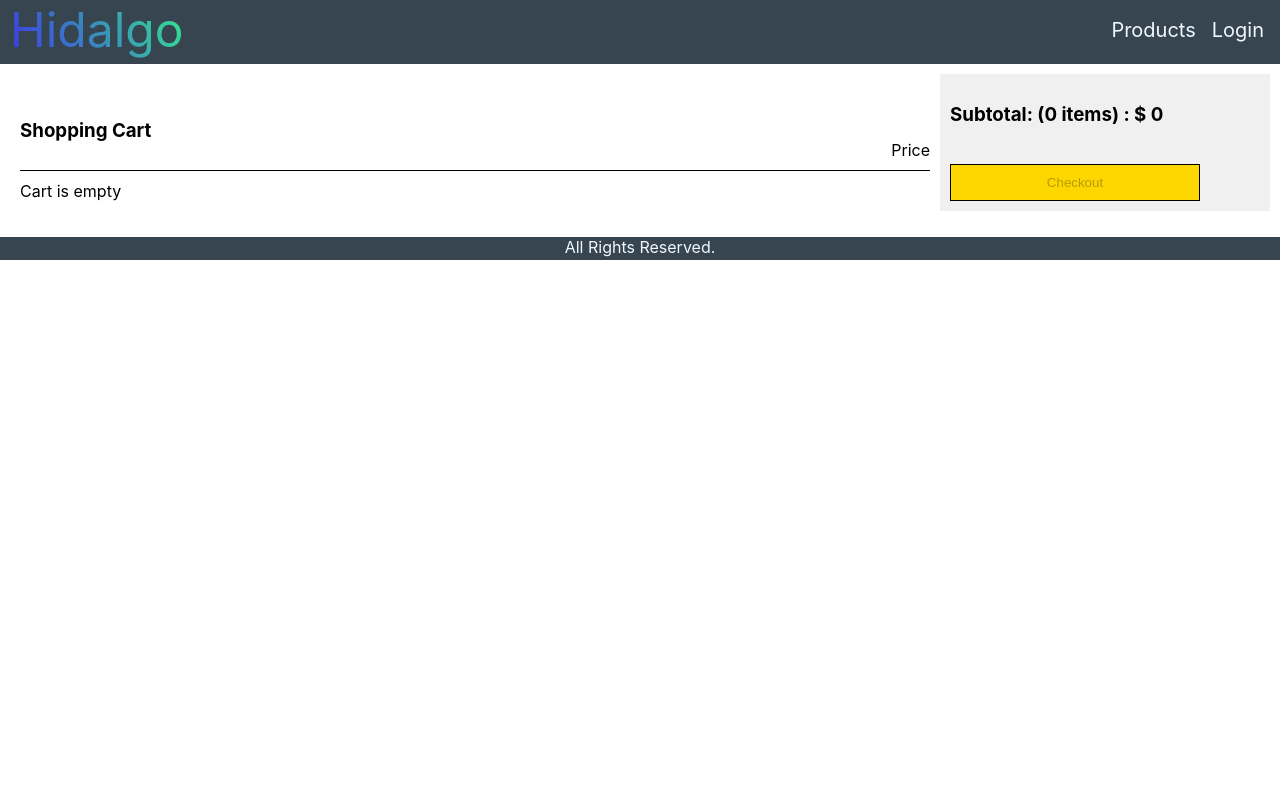
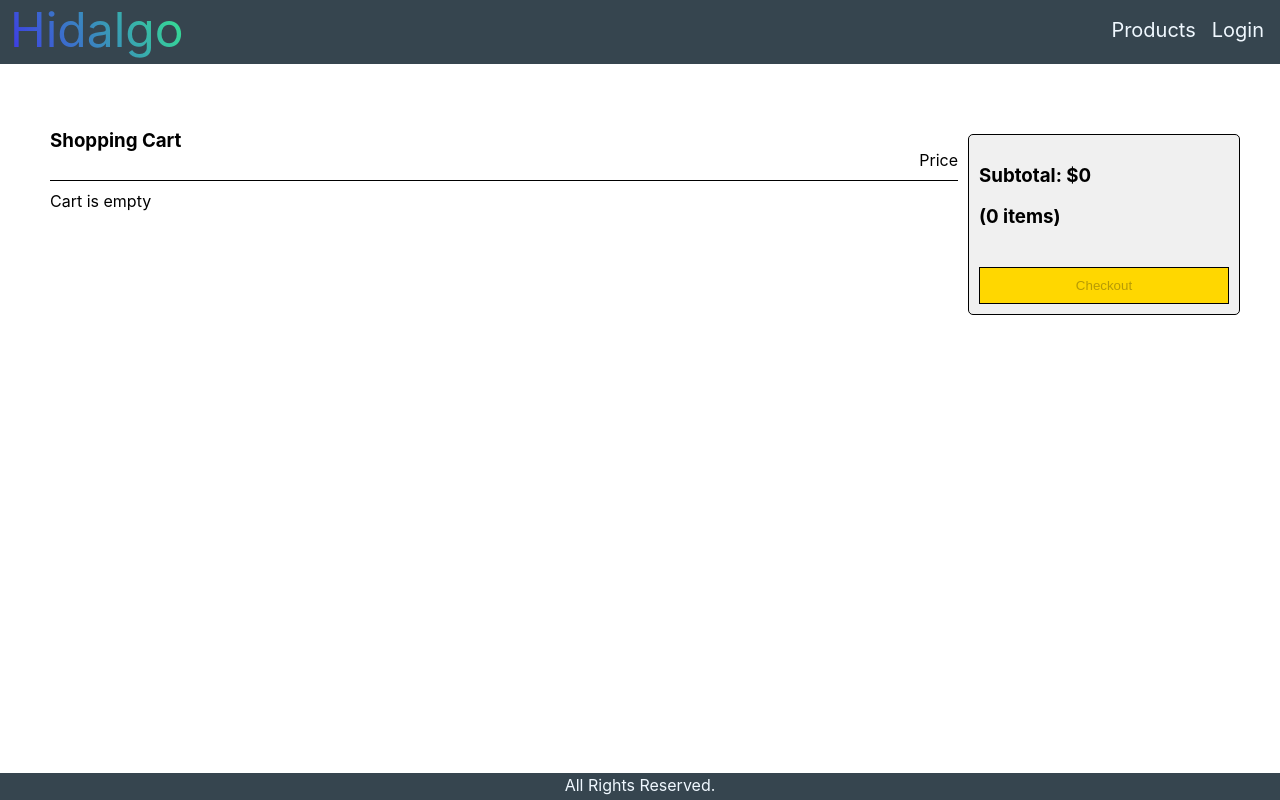
Before and after one commit to Nic-Tmpl/hidalgo, a React (Create React App) app in the folder frontend/: page /cart in a window 1280 px wide. Built offline with nearby package versions, Linux system fonts and the light colour scheme.

Commit message:
css styles for cartscreen, bugfixes

```diff
--- a/frontend/src/App.css
+++ b/frontend/src/App.css
@@ -3,11 +3,19 @@ html {
   box-sizing: border-box; /*border-box avoids padding mess in similar sized elements */
 }
 
-body {
+.body {
+  position: relative;
   font-size: 1.6rem;
   min-height: 100vh;
+  max-width: 100vw;
   margin: 0;
 }
+
+.content-wrap {
+  padding-bottom: 2.5rem;
+}
+
+
 
 #root {
   height: 100%;
@@ -59,6 +67,7 @@ li {
 }
 
 .footer {
+  height: 2.5rem;
   background-color: #36454F;
   font-size: 1.6rem;
   display: flex;
@@ -66,8 +75,8 @@ li {
   align-items: center;
   padding-bottom: 0.25rem;
   color: aliceblue;
- /* position: fixed;
-  bottom: 0;*/
+  position: absolute;
+  bottom: 0;
   width: 100%;
 }
 
@@ -174,20 +183,27 @@ li {
 /* Product Screen styles */
 
 .body-content {
-  height: 80vh;
+  display: flex;
+  flex-direction: column;
+}
+
+
+.link-back {
+  width: 90vw;
+  padding: 1rem;
 }
 
 .product-details {
   display: flex;
   flex-flow: row wrap;
+  width: 90vw;
   margin: 2rem;
   justify-content: space-around;
-  align-items: flex-start;
 }
 
 .details-image {
-  flex: 2 1 50rem;
-  margin: 2rem;
+  flex: 1 1 10rem;
+  align-self: center;
 }
 
 .details-image img {
@@ -196,19 +212,19 @@ li {
 }
 
 .details-info {
-  flex: 1 1 25rem;
+  flex: 1 1 10rem;
   display: flex;
   flex-direction: column;
-  margin-top: 10rem;
 }
 
 .details-order {
   flex: 0 1 25rem;
   padding: 1rem;
-  margin-top: 10rem;
+  margin-top: 5rem;
   padding-bottom: 1rem;
   border: .1rem grey solid;
   border-radius: .5rem;
+  align-self: flex-start;
 }
 
 .quantity-form label {
@@ -233,7 +249,7 @@ li {
 .cart {
   display: flex;
   flex-wrap: wrap;
-  margin: 1rem;
+  margin: 2rem 4rem;
   align-items: flex-start;
 }
 
@@ -242,9 +258,13 @@ li {
 }
 
 .cart-action {
-  flex: 1 1 20rem;
   background-color: #f0f0f0;
+  flex: 0 1 25rem;
   padding: 1rem;
+  margin-top: 5rem;
+  padding-bottom: 1rem;
+  border: .1rem black solid;
+  border-radius: .5rem;
 }
 
 .cart-action button {
--- a/frontend/src/App.js
+++ b/frontend/src/App.js
@@ -38,6 +38,7 @@ function App() {
 
   return (
       <div className="body">
+        <div className="content-wrap">
         <header className="header">
           <div className="logo"><Link to="/">Hidalgo</Link></div>
             { userInfo ?
@@ -68,6 +69,7 @@ function App() {
               <Route path="/products/categories/:id" element={<CategoryProductScreen />} />
               <Route path="/products/:id" element={<ProductScreen />} />
               <Route path="/cart" element={<CartScreen />} />
+              <Route path="/cart/:id" element={<CartScreen />} />
               <Route path="/products" element={<AllProductsScreen />} />
               <Route path ="/shipping" element={<ShippingScreen />} />
               <Route path="/shipping/payment" element={<PaymentScreen />} />
@@ -77,6 +79,7 @@ function App() {
             </Routes>
           </div>
       </main>
+      </div>
       <footer className="footer">All Rights Reserved.</footer>
   </div>
   );
--- a/frontend/src/screens/CartScreen.js
+++ b/frontend/src/screens/CartScreen.js
@@ -56,7 +56,7 @@ function CartScreen() {
                                     <Link to={`/products/${item.product.id}`}>{item.product.name}</Link>
                                     <div className="quantity">
                                         Qty:
-                                        <input id="quantity" type="number" name="quantity" min="0" value={item.quantity}
+                                        <input id="quantity" type="number" name="quantity" min="1" value={item.quantity}
                                                 onChange={(e) => dispatch(addToCart(item.product.id, e.target.value))}/>
                                     </div>
                                     <button onClick={(e) => handleRemoveFromCart(item.product)}>Delete</button>
@@ -70,8 +70,10 @@ function CartScreen() {
             </div>
             <div className="cart-action">
                     <h3>
-                        Subtotal: ({cartItems.reduce((value, current) => value + current.quantity, 0)} items)
-                        : $ {cartItems.reduce((total, current) => total + (current.product.price * current.quantity), 0)}
+                        Subtotal: ${cartItems.reduce((total, current) => total + (current.product.price * current.quantity), 0)}
+                    </h3>
+                    <h3>
+                    ({cartItems.reduce((value, current) => value + current.quantity, 0)} items)
                     </h3>
                     <button onClick={handleCheckout} disabled={cartItems.length===0}>Checkout</button>
 
--- a/frontend/src/screens/ProductScreen.js
+++ b/frontend/src/screens/ProductScreen.js
@@ -32,7 +32,7 @@ const handleAddToCart = (e) => {
         loading ? <div>loading...</div> :
         error ? <div>{error}</div> :
         <div className="body-content">
-            <div><Link to="/products">Back To Products</Link></div>
+            <div className="link-back"><Link to="/products">Back To Products</Link></div>
         <div className="product-details">
             <div className="details-image">
                 <img src={product.image} alt={product.name} />
@@ -40,7 +40,7 @@ const handleAddToCart = (e) => {
             <div className="details-info">
                 <h1>{product.name}</h1>
                 <h3>${product.price}</h3>
-                <p>{product.rating} ({product.numreviews} Reviews)</p>
+                <p>Rated {product.rating} out of 5 ({product.numreviews} Reviews)</p>
                 <p>{product.description}</p>
             </div>
             <div className="details-order">
@@ -52,6 +52,7 @@ const handleAddToCart = (e) => {
                 <button type="submit" form="quantity-form">Add to Cart</button>
             </div>
         </div>
+
     </div>
     );
 };
```
